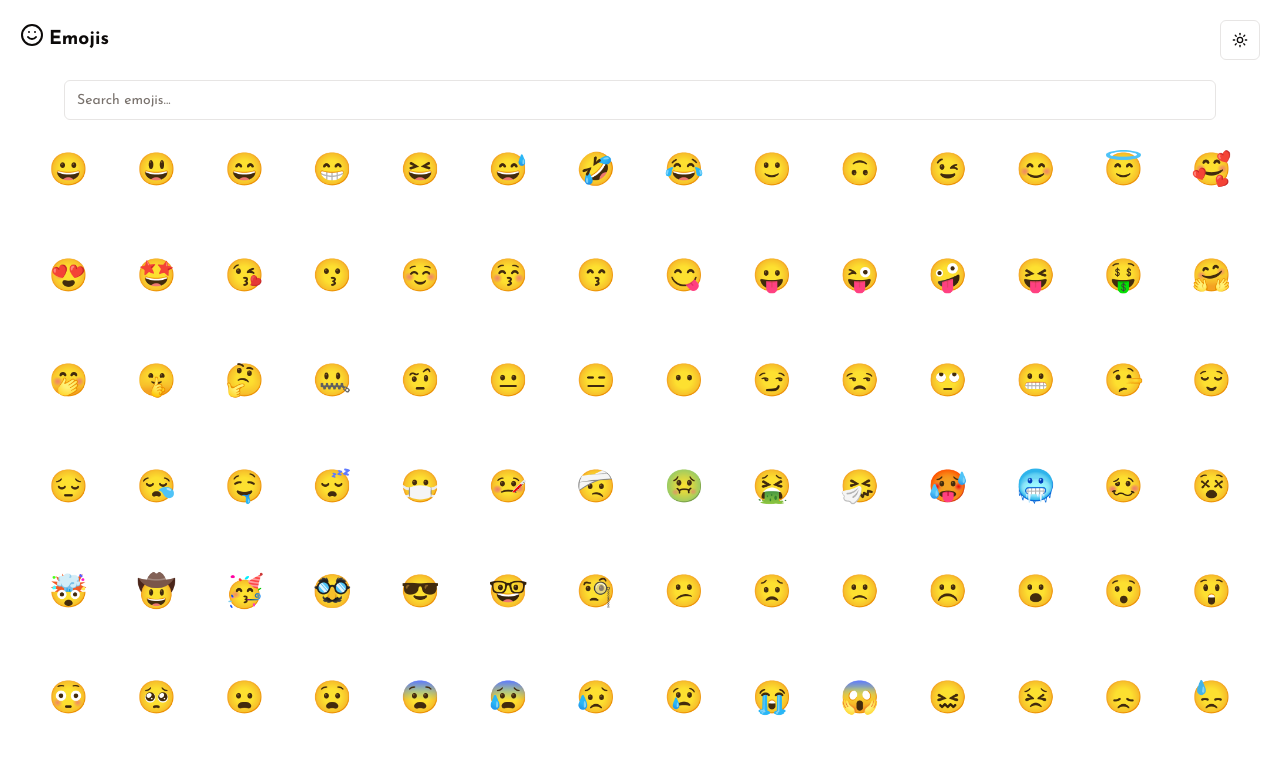
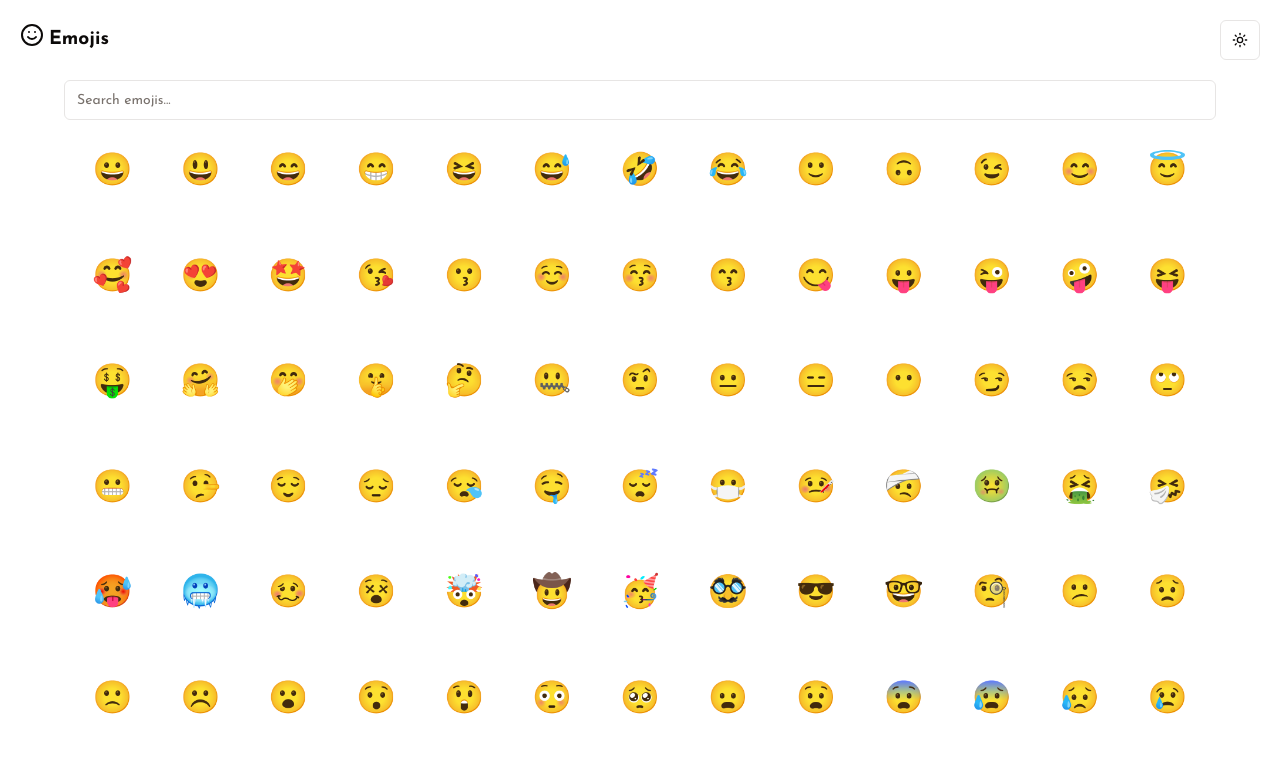
Before and after one commit to tothlevente/emojis, a React (Vite) app: page / in a window 1280 px wide. Shown: the top 783 px of the page. Built offline with nearby package versions, Linux system fonts and the light colour scheme.

Commit message:
Bugfix index.css

```diff
--- a/src/css/index.css
+++ b/src/css/index.css
@@ -101,6 +101,7 @@
     display: flex;
     flex-wrap: wrap;
     justify-content: center;
+    width: 90%;
   }
 
   .emoji-list > ul > li {
@@ -166,7 +167,7 @@
   li.emoji-item.show-message .copy-message {
     display: block;
     opacity: 1;
-    animation: fadeout 4s forwards;
+    animation: fadeout 3s forwards;
   }
 
   @keyframes fadeout {
```
